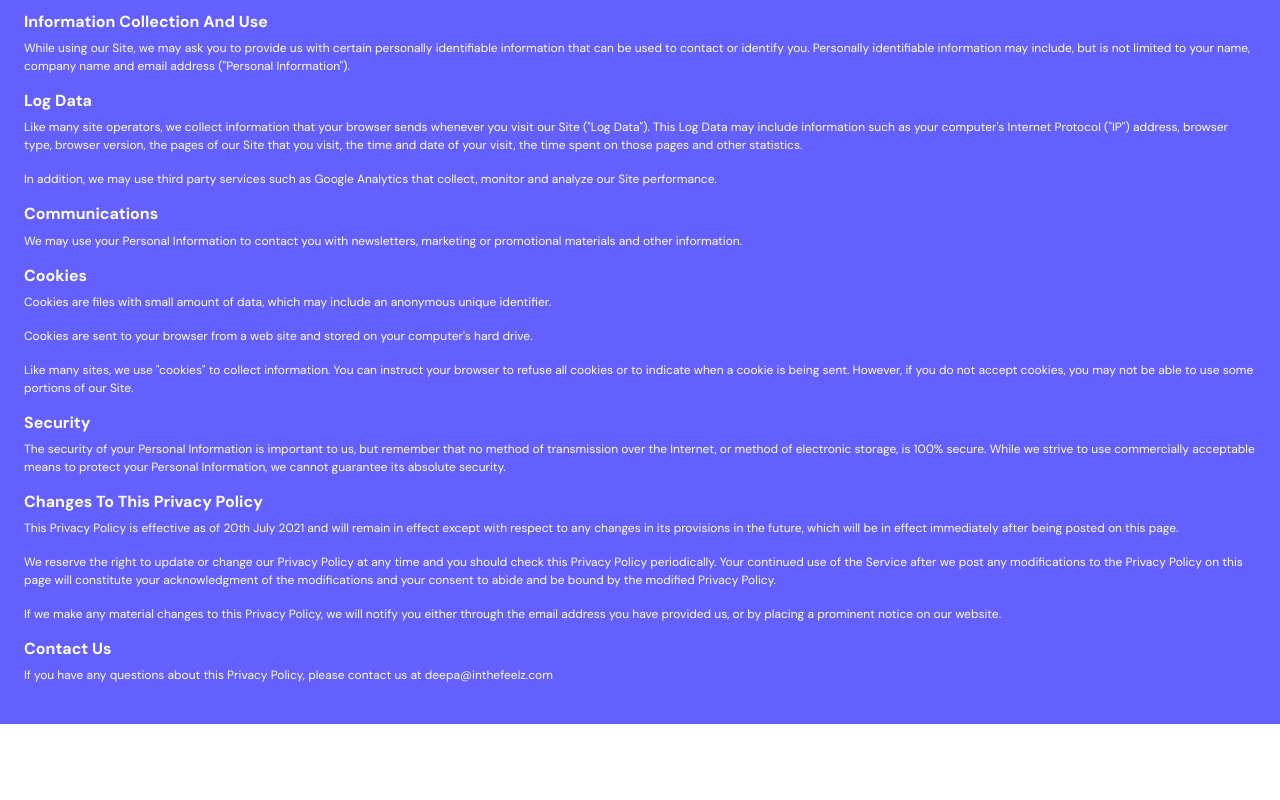
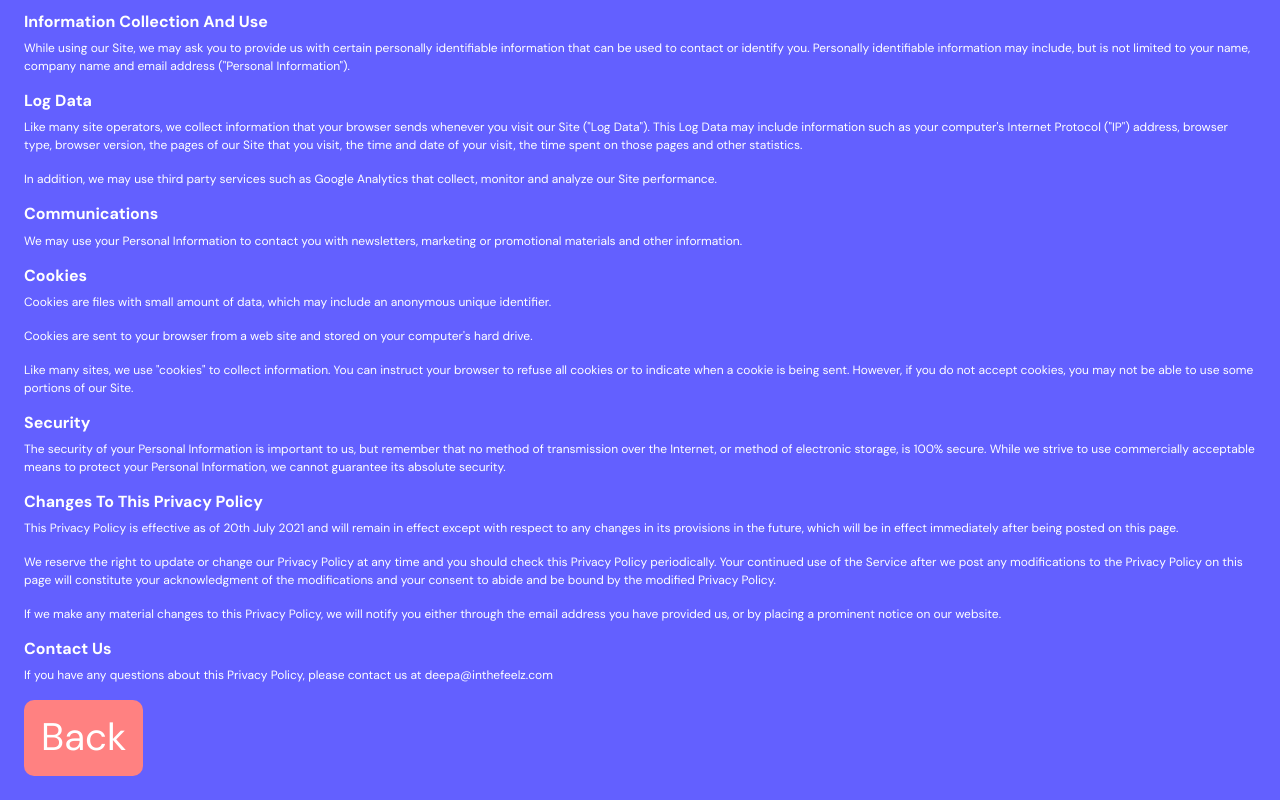
Before and after one commit to ybayraktutan/cyf-together, a React (Create React App) app in the folder client/: page /termsconditions in a window 1280 px wide. Shown: the part 2387-3187 px from the top of the page. Before the commit the page ends 3111 px from the top, so only its background shows below. Built offline with nearby package versions, Linux system fonts and the light colour scheme.

Commit message:
Back Button added

```diff
--- a/client/src/Components/Note.js
+++ b/client/src/Components/Note.js
@@ -88,7 +88,7 @@ const Note = ({ data }) => {
 							>
 								<Icon icon={checkIcon} style={{ fontSize: "4vw" }} />
 								Done
-							</Button>{" "}
+							</Button>
 						</Link>
 					</div>
 						<PracticeFooter />
--- a/client/src/Pages/TermsConditions.js
+++ b/client/src/Pages/TermsConditions.js
@@ -1,5 +1,6 @@
 import React from "react";
-import { Container, Row, Col } from "react-bootstrap";
+import { Link } from "react-router-dom";
+import { Container, Row, Col, Button } from "react-bootstrap";
 import "../Style/TermsConditions.css";
 
 
@@ -393,7 +394,22 @@ const TermsConditions = () => {
 						If you have any questions about this Privacy Policy, please contact
 						us at deepa@inthefeelz.com
 					</p>
-
+					<Link to="/login">
+						<Button
+							className="btn-back"
+							type="button"
+							variant="default"
+							style={{
+								color: "white",
+								backgroundColor: "#FF8181",
+								fontSize: "3vw",
+								borderRadius: "10px",
+								padding: "1vh 2vh",
+							}}
+						>
+							Back
+						</Button>
+					</Link>
 				</Col>
 			</Row>
 		</Container>
--- a/client/src/Style/Note.css
+++ b/client/src/Style/Note.css
@@ -47,5 +47,4 @@
     display: flex;
     justify-content:flex-end;
     width:100%;
-
 }
--- a/client/src/Style/TermsConditions.css
+++ b/client/src/Style/TermsConditions.css
@@ -30,3 +30,9 @@
     border-radius: 50px 50px 0 0;
     padding-top: 1vh;
 }
+
+/* .btn-back{
+    display: flex;
+    justify-content:flex-end;
+
+} */
```
